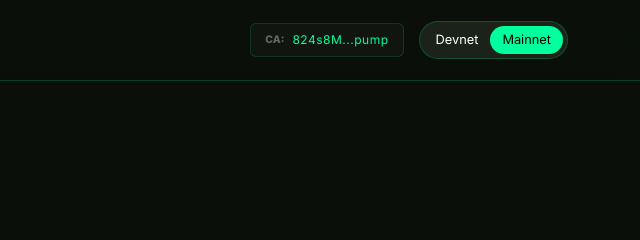
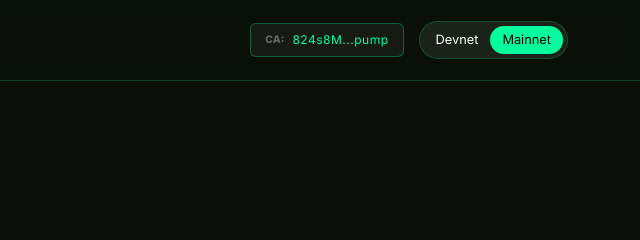
Before and after one commit to akbai115/ac1, a website built with Vite: page index.html in a window 1280 px wide. Shown: the top 240 px of the page, 640-1280 px from the left. Built offline with nearby package versions, Linux system fonts and the light colour scheme; what @solana/wallet-adapter-phantom would draw is missing.

Commit message:
Improve CA visibility and update dashboard CA placeholder

```diff
--- a/index.html
+++ b/index.html
@@ -29,7 +29,7 @@
                     AlphaClaw
                 </a>
                 <div class="nav-actions">
-                    <div class="ca-pill" onclick="copyCA()">
+                    <div class="ca-pill" onclick="copyCA()" style="min-width: 140px;">
                         <span class="ca-label">CA:</span>
                         <span class="ca-addr">824s8M...pump</span>
                     </div>
@@ -354,7 +354,9 @@
                 <div class="action-btn-sm orange">TEST MODE</div>
                 <div class="action-btn-sm active" style="color:var(--neon-green)">● LIVE</div>
                 <div class="action-btn-sm active" style="color:#bb88ff">● TRADING</div>
-                <div class="action-btn-sm">8jo1NCLK...</div>
+                <div class="action-btn-sm" onclick="copyCA()"
+                    style="cursor: pointer; border-color: var(--neon-green-dim); color: var(--neon-green);">
+                    824s8M...pump</div>
                 <div class="action-btn-sm" onclick="showPage('home')">Disconnect</div>
             </div>
         </header>
--- a/style.css
+++ b/style.css
@@ -558,8 +558,8 @@ nav {
 }
 
 .ca-pill {
-    background: rgba(255, 255, 255, 0.03);
-    border: 1px solid rgba(0, 255, 157, 0.15);
+    background: rgba(255, 255, 255, 0.05);
+    border: 1px solid rgba(0, 255, 157, 0.3);
     padding: 6px 14px;
     border-radius: 6px;
     display: flex;
```
